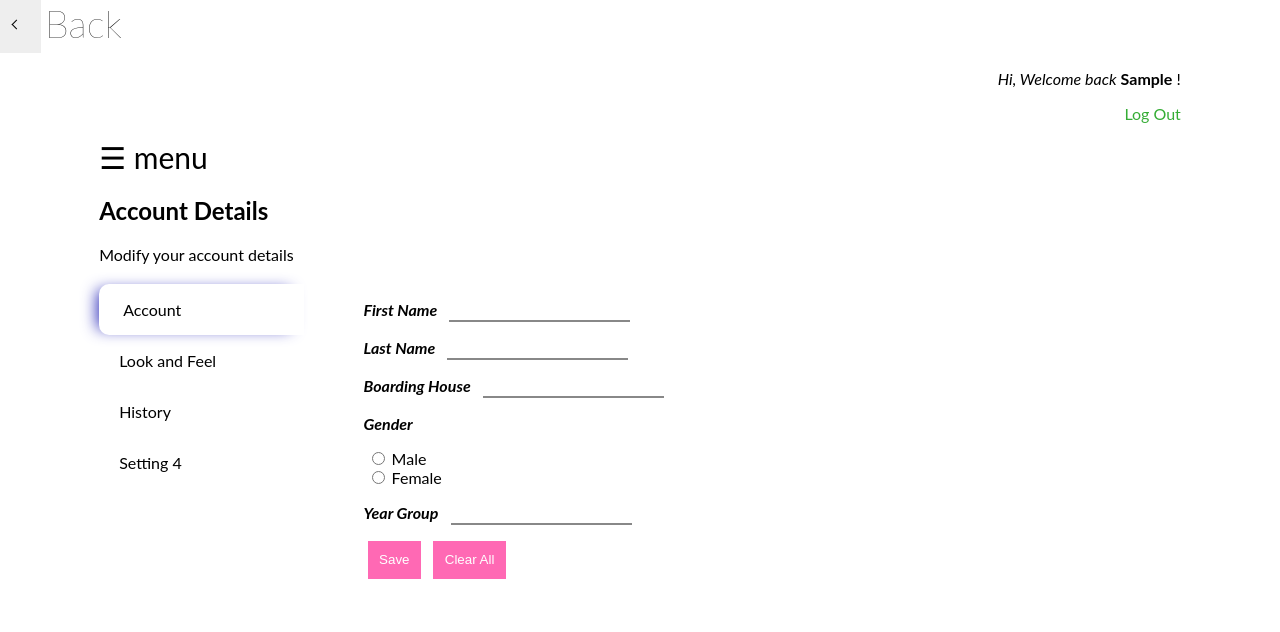
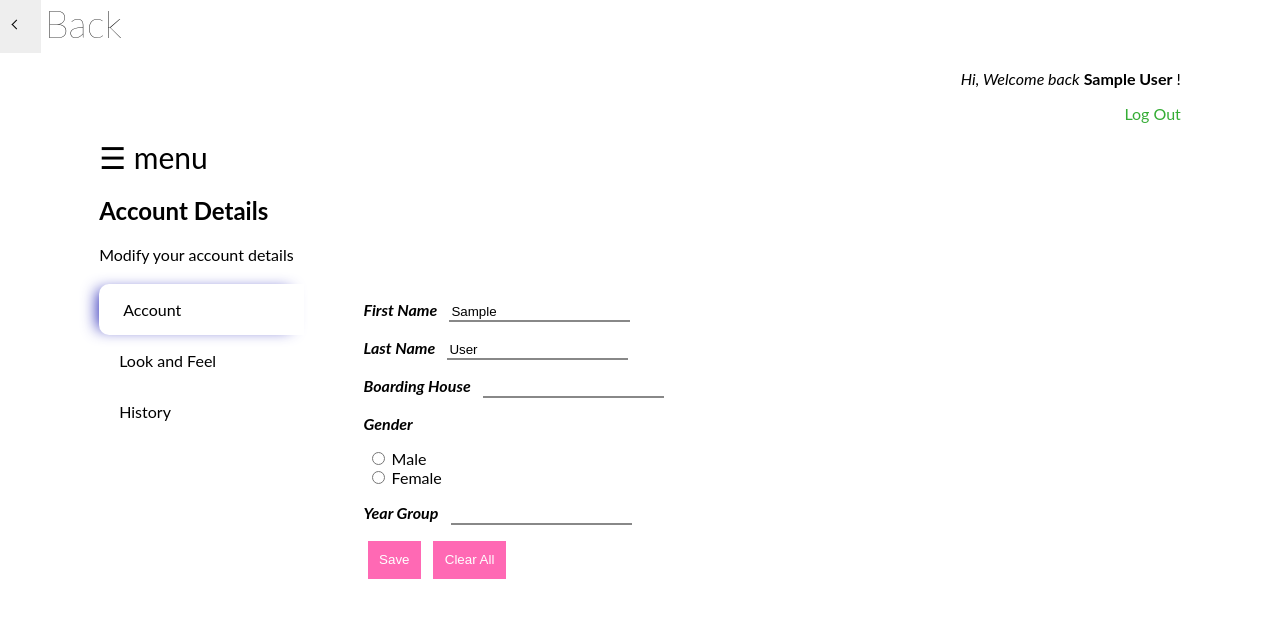
Before and after one commit to Jasiri-w/Sportshall-Registration-Web-App, a Django app: page /settings/ in a window 1280 px wide. Shown: the top 632 px of the page. Run offline with Django 3.2, Linux system fonts and the light colour scheme; the visitor is signed in with stand-in values (Sample User, id 1); data that the repository does not hold is empty.

Commit message:
Cleaned Up The App
Fined tuned the following:
- Configured settings to change the names in both the user table and the student table for a single account
- Fixed front end to show these names in welcome message
- Created functionality for scheduling events for today in admin view. Including new route, view and logic
- Removed unnecessary placeholder setting page
- Made route names make more sense
- Fixed home view queries so that admin can see every single event taking place
- Fixed response messages on home
- Increased range of days shown on home

```diff
--- a/Sportshall/altFrontend/templates/frontend/base.html
+++ b/Sportshall/altFrontend/templates/frontend/base.html
@@ -62,7 +62,7 @@
         {% block topbar %}
 
             {% if user.is_authenticated %}
-                <em>Hi, Welcome back</em> <strong>{{ user.first_name }}</strong> !
+                <em>Hi, Welcome back</em> <strong>{{ user.first_name }} {{ user.last_name }}</strong> !
                 <p style="text-align:end;"><a href="{% url 'account_logout' %}">Log Out</a></p>
             {% else %}
                 <p>You are not logged in</p>
--- a/Sportshall/altFrontend/templates/frontend/home.html
+++ b/Sportshall/altFrontend/templates/frontend/home.html
@@ -30,8 +30,9 @@ Home
                     <h3>{{event.event_name}}</h3>
                     <p>{{event.gender}}</p>
                     <p>Year {{event.year_group}}</p>
-                    <form action="/add-event-to-today/" method="post">
-                        <input type="submit"  id="addButton" class="addBtn" value="Add Activity"></input>
+                    <form action="/add-event-to-today/{{event.template_id}}" method="post">
+                        {% csrf_token %}
+                        <input type="submit"  id="addButton" class="addBtn" value="Schedule Today"></input>
                     </form>
                 </div>
             {%empty%}
--- a/Sportshall/altFrontend/templates/frontend/settings.html
+++ b/Sportshall/altFrontend/templates/frontend/settings.html
@@ -14,15 +14,14 @@
         <div class="tab active" name="account" onclick="openTab(this)">Account</div>
         <div class="tab" name="look-feel" onclick="openTab(this)">Look and Feel</div>
         <div class="tab" name="history" onclick="openTab(this)">History</div>
-        <div class="tab" name="set4" onclick="openTab(this)">Setting 4</div>
     </div>
     <div class="tab-content-container">
         <div class="tab-content active" name="account">
             <form action="" method="post" id="studentForm">
                 {% csrf_token %}
                 <input type="hidden" value="{{ user.id}}" name="userID">
-                <p><em><strong>First Name</strong></em> <input type="text" name="firstname" id="firstname" value="{{student.student_first_name}}" required></input></p>
-                <p><em><strong>Last Name</strong></em> <input type="text" name="lastname" id="lastname" value="{{student.student_last_name}}" required></input></p>
+                <p><em><strong>First Name</strong></em> <input type="text" name="firstname" id="firstname" value="{{user.first_name}}" required></input></p>
+                <p><em><strong>Last Name</strong></em> <input type="text" name="lastname" id="lastname" value="{{user.last_name}}" required></input></p>
                 <p><em><strong>Boarding House</strong></em> <input list="bhouses" name="bhouse" id="bhouse" value="{{student.boarding_house}}" required/></p>
                 <datalist id="bhouses">
                     {% for house in BoardingHouses %}
@@ -48,7 +47,6 @@
         </div>
         <div class="tab-content" name="look-feel"><p>Theme Come Soon</p></div>
         <div class="tab-content" name="history"></div>
-        <div class="tab-content" name="set4"></div>
     </div>
 {% endblock container %}
 
--- a/Sportshall/altFrontend/urls.py
+++ b/Sportshall/altFrontend/urls.py
@@ -5,13 +5,14 @@ from django.conf.urls.static import static
 
 urlpatterns = [
     path('', homeView, name = "home"),
+    path('add-event-to-today/<int:event_id_id_id>', addEventToTodayView),
     path('sheet/<int:event_id_id_id>', sheetView),
 
     path('student/', studentDetailsView),
     path('create-student/', newStudent),
 
-    path('edit-events/', createEventView),
-    path('create-event/', newEvent),
+    path('edit-events/', editEventView, name="editEvents"),
+    path('create-event/', createEvent),
 
     path('schedule/', scheduleView),
 
--- a/Sportshall/altFrontend/views.py
+++ b/Sportshall/altFrontend/views.py
@@ -1,4 +1,4 @@
-from django.shortcuts import render
+from django.shortcuts import render, redirect
 from django.conf import settings
 
 from .models import Student, EventTemplate, EventInstance, Registration, Schedule
@@ -109,10 +109,10 @@ def sheetView(request, event_id_id_id, *args, **kwargs):
         day,
         student_first_name,
         student_last_name,
-        altFrontend_student.gender AS student_gender,
-        altFrontend_student.year_group AS year_group,
+        public."altFrontend_student".gender AS student_gender,
+        public."altFrontend_student".year_group AS year_group,
         boarding_house,
-        altFrontend_student.user_id_id
+        public."altFrontend_student".user_id_id
     FROM
         public."altFrontend_registration"
     JOIN
@@ -130,11 +130,11 @@ def sheetView(request, event_id_id_id, *args, **kwargs):
     JOIN
         auth_user
     ON
-        auth_user.id = altFrontend_registration.user_id_id
+        auth_user.id = public."altFrontend_registration".user_id_id
     JOIN
-        altFrontend_student
+        public."altFrontend_student"
     ON
-        altFrontend_student.user_id_id = altFrontend_registration.user_id_id
+        public."altFrontend_student".user_id_id = public."altFrontend_registration".user_id_id
     WHERE
         event_id = {event_id_id_id};
 '''
@@ -211,7 +211,7 @@ def homeView(request, *args, **kwargs):
     if  request.method == 'POST':
         if request.POST["postIntent"] =="Leave":
             Registration.objects.filter(event_id = request.POST['eventID']).filter(user_id = request.user.id).delete()
-            response = "<span style='color: green;'><em>Succesfully left "+ str(EventTemplate.objects.get(template_id = Schedule.objects.get(eventinstance = EventInstance.objects.get(event_id = 32)).template_id_id).event_name) +"</em></span>"
+            response = "<span style='color: green;'><em>Unregistered Succesfully for "+ str(EventTemplate.objects.get(template_id = Schedule.objects.get(eventinstance = EventInstance.objects.get(event_id = request.POST['eventID'])).template_id_id).event_name) +"</em></span>"
         elif request.POST["postIntent"] == "Sign-Up":
             # Checks to see if a Registration table entry already exists with both the specific event ( which changes every new time the event comes) and linked to the user
             if not Registration.objects.filter(event_id = request.POST['eventID']).filter(user_id = request.POST['userID']).exists():
@@ -222,13 +222,17 @@ def homeView(request, *args, **kwargs):
                     user_id_id = request.POST['userID'],
                 )
                 newRegistration.save()
-                response = "<span style='color: green;'><em>Signed Up Successfully</em></span>"
+                response = f"<span style='color: green;'><em>Register Successfully for {str(EventTemplate.objects.get(template_id = Schedule.objects.get(eventinstance = EventInstance.objects.get(event_id = request.POST['eventID'])).template_id_id).event_name) } </em></span>"
             else:
                 # If the user is already registered write this at the top of the page
                 response = "<span style='color: red;'><em>You are already signed up for this activity</em></span>"
 
     # Upcoming events such as tonights basketball or tommorrow mornings squash
     upcomingevents = []
+
+    currentUser = User.objects.get(pk=request.user.pk)
+    genderFilter = f"gender = '{ Student.objects.get(user_id_id = request.user.id).gender }'" if not currentUser.is_superuser else "TRUE"
+    yearGroupFilter = f"year_group = { Student.objects.get(user_id_id = request.user.id).year_group }" if not currentUser.is_superuser else "TRUE"
     equery = f'''
     SELECT
         event_id,
@@ -251,8 +255,8 @@ def homeView(request, *args, **kwargs):
     ON
         public."altFrontend_eventtemplate".template_id = public."altFrontend_schedule".template_id_id
     WHERE
-        gender = '{ Student.objects.get(user_id_id = request.user.id).gender }'
-        AND year_group = { Student.objects.get(user_id_id = request.user.id).year_group }
+        ''' + genderFilter + '''
+        AND ''' + yearGroupFilter + '''
 ''' if request.user != None and Student.objects.filter(user_id_id = request.user.id).exists() else '''
     SELECT
         event_id,
@@ -281,7 +285,7 @@ def homeView(request, *args, **kwargs):
     querySet = EventInstance.objects.raw(equery)
     for event in querySet :
         #print(event.event_date.day - datetime.datetime.now().day)
-        if event.event_date.day - datetime.datetime.now().day <= 1:
+        if event.event_date.day - datetime.datetime.now().day <= 2:
             upcomingevents.append(event)
 
     # Queries the Registration table for the current users registrations: all the events the user is signed up for
@@ -315,20 +319,6 @@ def homeView(request, *args, **kwargs):
     context["JSON"] = dumps(context, default=str)
 
     return render(request, 'frontend/home.html', context)
-
-def addEventToSchedule(request, *args, **kwargs ):
-
-    newScheduleElement = Schedule(
-        event_name= request.POST['eventname'],
-        gender = request.POST['gender'],
-
-        session = request.POST['session'],
-        day = datetime.datetime.now().strftime("%A"),
-        template_id_id = request.POST['template_id']
-    )
-    newScheduleElement.save()
-    context ={}
-    return render(request, 'frontend/home.html', context )
 
 #####################################################################
 
@@ -468,7 +458,7 @@ def newStudent(request, *args, **kwargs):
 
 #####################################################################
 
-def createEventView(request, *args, **kwargs):
+def editEventView(request, *args, **kwargs):
     genders = []
     for g in range(len(Student.GENDERS)):
         genders.append(Student.GENDERS[g][1])
@@ -488,14 +478,26 @@ def createEventView(request, *args, **kwargs):
 
     return render(request, 'frontend/create/event.html', context)
 
-def newEvent(request, *args, **kwargs):
+def createEvent(request, *args, **kwargs):
 
     events = []
     for event in EventInstance.objects.all():
         if event.event_date == datetime.datetime.now():
             events.append(event.event_name)
 
+        genders = []
+    for g in range(len(Student.GENDERS)):
+        genders.append(Student.GENDERS[g][1])
+
+    yeargroups = []
+    for year in Student.YEARGROUPS:
+        yeargroups.append(year.value)
+
     context = {
+        "YearGroups" : yeargroups,
+        "Genders" : genders,
+        "Schedule" : [ event for event in Schedule.objects.all()],
+        "AllEventTemplates" : EventTemplate.objects.all(),
         "Valid" :   False,
         "Message" : "Already Exists"
     }
@@ -509,11 +511,9 @@ def newEvent(request, *args, **kwargs):
             maximum_capacity = request.POST['maxcap'],
         )
         newEventTemplate.save()
-        context = {
-            "Valid" :   True,
-            "Message" : "",
-        }
 
+        context["Valid"] = True
+        context["Message"] = ""
 
     return render(request, 'frontend/create/event.html', context)
 
@@ -524,7 +524,7 @@ def addName(request, *artgs,**kwargs):
     newStudent.save'''
     return render(request, 'frontend/sheet.html')
 
-######################################################################]
+######################################################################
 
 def settingsView(request, *args, **kwargs):
 
@@ -572,7 +572,30 @@ def settingsView(request, *args, **kwargs):
             )
             context["Message"] = "Sucessfully updated your details"
 
-
+        currentUser = User.objects.get(pk=request.user.pk)
+        currentUser.first_name = request.POST['firstname']
+        currentUser.last_name = request.POST['lastname']
+        currentUser.save()
 
 
     return render(request, 'frontend/settings.html', context)
+
+
+######################################################################]
+
+def getCurrentSession():
+    noonTime = datetime.time(13, 0, 0)
+    return "Morning" if datetime.datetime.now().time() < noonTime else "Evening"
+
+def addEventToTodayView(request, event_id_id_id, *args, **kwargs):
+
+    context = {}
+
+    newScheduleEntity= Schedule(
+        session = getCurrentSession(),
+        day = datetime.datetime.now().strftime("%A"),
+        template_id_id = event_id_id_id,
+    )
+    newScheduleEntity.save()
+
+    return redirect("home")
```
